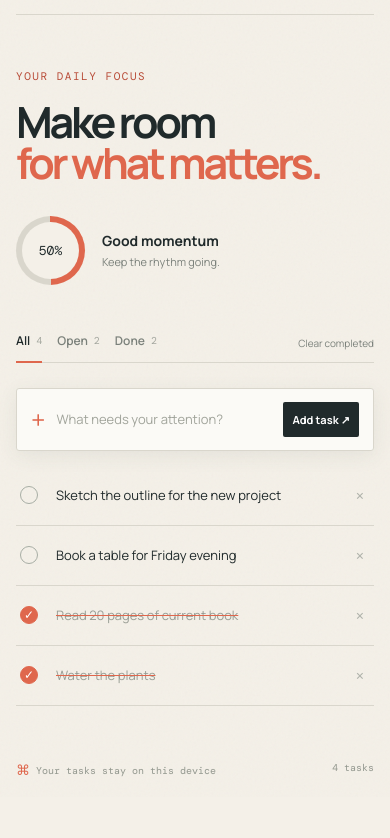
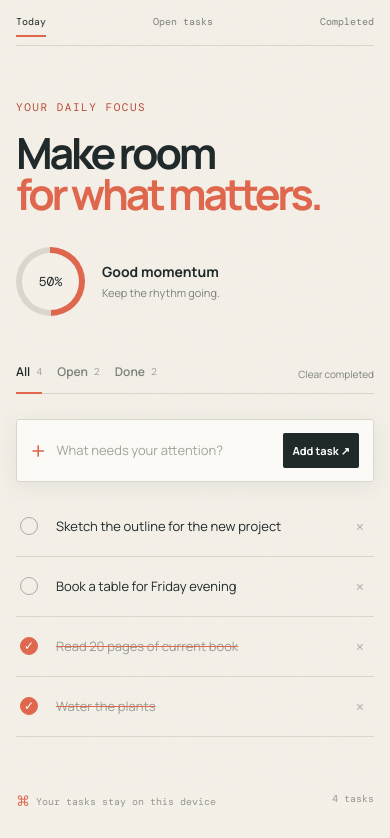
Before and after one commit to Rajnish-k-it/Todo-list, a plain HTML site: page index.html in a window 390 px wide. Shown: the part 47-885 px from the top of the page. Before the commit the page ends 854 px from the top, so only its background shows below. Drawn offline with nearby package versions, Linux system fonts and the light colour scheme.

Commit message:
Added nevbar

```diff
--- a/app.js
+++ b/app.js
@@ -118,6 +118,16 @@ document.querySelectorAll(".filter").forEach((button) => {
   });
 });
 
+document.querySelectorAll(".nav-link").forEach((link) => {
+  link.addEventListener("click", () => {
+    const filterButton = document.querySelector(`.filter[data-filter="${link.dataset.navFilter}"]`);
+    if (filterButton) filterButton.click();
+    document.querySelectorAll(".nav-link").forEach((navLink) => {
+      navLink.classList.toggle("active", navLink === link);
+    });
+  });
+});
+
 document.querySelector("#clearCompleted").addEventListener("click", () => {
   tasks = tasks.filter((task) => !task.completed);
   saveTasks();
--- a/index.html
+++ b/index.html
@@ -17,6 +17,11 @@
           <span class="brand-mark" aria-hidden="true"><span></span><span></span><span></span></span>
           <span>daymark</span>
         </a>
+        <nav class="main-nav" aria-label="Main navigation">
+          <a class="nav-link active" href="#tasks" data-nav-filter="all">Today</a>
+          <a class="nav-link" href="#tasks" data-nav-filter="active">Open tasks</a>
+          <a class="nav-link" href="#tasks" data-nav-filter="completed">Completed</a>
+        </nav>
         <div class="topbar-meta"><span class="live-dot"></span><span id="todayLabel">Tuesday, Sep 2</span></div>
       </header>
 
@@ -31,7 +36,7 @@
         </div>
       </section>
 
-      <section class="workspace" aria-label="Todo workspace">
+      <section class="workspace" id="tasks" aria-label="Todo workspace">
         <div class="toolbar">
           <div class="filters" role="tablist" aria-label="Filter tasks">
             <button class="filter active" data-filter="all" role="tab" aria-selected="true">All <span id="allCount">0</span></button>
--- a/styles.css
+++ b/styles.css
@@ -23,6 +23,10 @@ button { cursor: pointer; }
 .brand-mark { display: flex; align-items: end; gap: 3px; height: 19px; }
 .brand-mark span { display: block; width: 4px; border-radius: 1px; background: var(--accent); transform: skew(-12deg); }
 .brand-mark span:nth-child(1) { height: 11px; }.brand-mark span:nth-child(2) { height: 17px; }.brand-mark span:nth-child(3) { height: 14px; background: var(--ink); }
+.main-nav { display: flex; align-items: center; gap: 28px; margin-left: auto; margin-right: 42px; }
+.nav-link { position: relative; color: var(--muted); text-decoration: none; font: 11px var(--mono); transition: color .2s ease; }
+.nav-link:hover, .nav-link.active { color: var(--ink); }
+.nav-link.active::after { content: ""; position: absolute; right: 0; bottom: -11px; left: 0; height: 2px; background: var(--accent); }
 .topbar-meta { color: var(--muted); font: 11px var(--mono); text-transform: uppercase; letter-spacing: .07em; display: flex; align-items: center; gap: 8px; }
 .live-dot { width: 6px; height: 6px; border-radius: 50%; background: var(--accent); box-shadow: 0 0 0 4px #df674d20; }
 .intro { display: flex; justify-content: space-between; align-items: end; padding: 72px 0 63px; }
@@ -39,4 +43,5 @@ h1 em { color: var(--accent); font-style: normal; }
 .task-list { display: grid; }.task { display: grid; grid-template-columns: 24px minmax(0, 1fr) auto 24px; align-items: center; gap: 12px; padding: 17px 4px; border-bottom: 1px solid var(--line); animation: rise .3s ease both; }.task-check { width: 18px; height: 18px; border: 1px solid #a7ada4; border-radius: 50%; background: transparent; position: relative; }.task-check:hover { border-color: var(--accent); }.task.done .task-check { background: var(--accent); border-color: var(--accent); }.task.done .task-check::after { content: "✓"; color: white; position: absolute; left: 3px; top: -1px; font-size: 12px; }.task-text { font-size: 13px; line-height: 1.4; }.task.done .task-text { color: #989d94; text-decoration: line-through; text-decoration-color: var(--accent); }.task-date { color: var(--muted); font: 10px var(--mono); }.delete-task { width: 24px; border: 0; background: transparent; color: #afb2aa; font-size: 17px; opacity: 0; transition: opacity .2s, color .2s; }.task:hover .delete-task, .delete-task:focus { opacity: 1; }.delete-task:hover { color: var(--accent); }
 .empty-state { padding: 58px 20px; text-align: center; color: var(--muted); }.empty-icon { display: block; color: var(--accent); font-size: 25px; margin-bottom: 10px; }.empty-state strong, .empty-state span:last-child { display: block; }.empty-state strong { color: var(--ink); font-size: 13px; margin-bottom: 5px; }.empty-state span:last-child { font-size: 11px; }.footer { display: flex; justify-content: space-between; margin-top: 78px; color: #92978e; font: 10px var(--mono); }.footer-symbol { color: var(--accent); font-size: 14px; vertical-align: -1px; }.sr-only { position: absolute; width: 1px; height: 1px; padding: 0; margin: -1px; overflow: hidden; clip: rect(0,0,0,0); white-space: nowrap; border: 0; }
 @keyframes rise { from { opacity: 0; transform: translateY(6px); } to { opacity: 1; transform: none; } }
-@media (max-width: 640px) { .app-shell { width: min(100% - 32px, 540px); padding-top: 20px; }.topbar { padding-bottom: 17px; }.topbar-meta { font-size: 9px; }.intro { display: block; padding: 54px 0 43px; }.progress-summary { margin-top: 32px; }.workspace { width: 100%; }.toolbar { align-items: end; }.filters { gap: 15px; }.clear-button { font-size: 10px; }.add-task { gap: 9px; }.add-button { padding: 10px 9px; }.task { grid-template-columns: 24px 1fr 22px; }.task-date { display: none; }.delete-task { opacity: 1; }.footer { margin-top: 55px; } }
+@media (max-width: 760px) { .main-nav { gap: 16px; margin-right: 20px; }.nav-link { font-size: 10px; }.topbar-meta { font-size: 9px; } }
+@media (max-width: 640px) { .app-shell { width: min(100% - 32px, 540px); padding-top: 20px; }.topbar { padding-bottom: 17px; flex-wrap: wrap; row-gap: 18px; }.main-nav { order: 3; width: 100%; justify-content: space-between; margin: 0; }.nav-link.active::after { bottom: -9px; }.topbar-meta { font-size: 9px; }.intro { display: block; padding: 54px 0 43px; }.progress-summary { margin-top: 32px; }.workspace { width: 100%; }.toolbar { align-items: end; }.filters { gap: 15px; }.clear-button { font-size: 10px; }.add-task { gap: 9px; }.add-button { padding: 10px 9px; }.task { grid-template-columns: 24px 1fr 22px; }.task-date { display: none; }.delete-task { opacity: 1; }.footer { margin-top: 55px; } }
```
